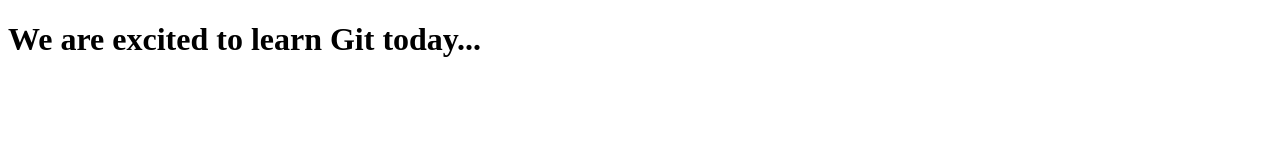
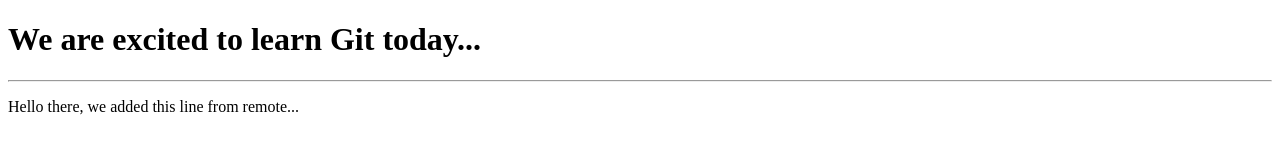
Before and after one commit to messagewaleed/waqservices, a plain HTML site: page about.html in a window 1280 px wide. Drawn offline with Linux system fonts and the light colour scheme.

Commit message:
updated aboutus

```diff
--- a/about.html
+++ b/about.html
@@ -6,5 +6,9 @@
 </head>
 <body>
 <h1>We are excited to learn Git today...</h1>
+	<hr>
+	<p>
+		Hello there, we added this line from remote...
+	</p>
 </body>
 </html>
```
